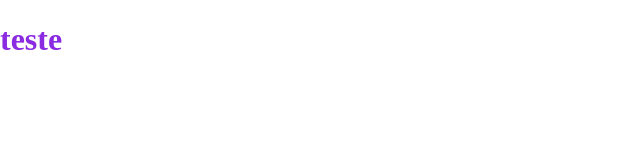
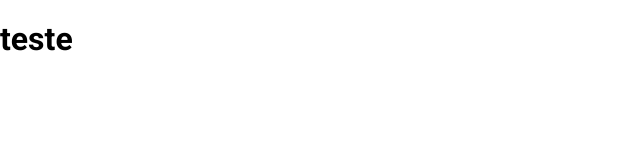
Before and after one commit to MariaMarianaCagnoni/pokedex, a plain HTML site: page index.html in a window 1280 px wide. Shown: the whole page, without its empty margins (0-640 px from the left). Drawn offline with nearby package versions, Linux system fonts and the light colour scheme.

Commit message:
CHORE: implement css rules

```diff
--- a/assets/css/global.css
+++ b/assets/css/global.css
@@ -1,3 +1,3 @@
-h1{
-    color:blueviolet ;
+* {
+    font-family: 'Roboto', sans-serif;
 }
```
